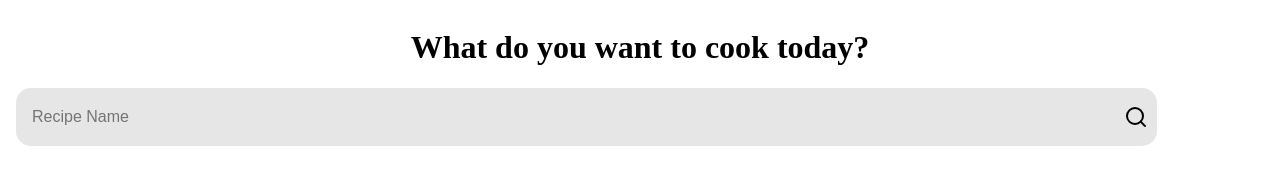
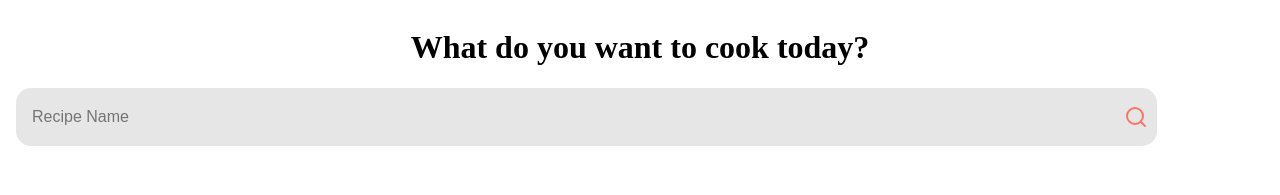
Before and after one commit to earthlymeg/api-tdd, a React (Create React App) app: page / in a window 1280 px wide. Shown: the top 195 px of the page. Built offline with nearby package versions, Linux system fonts and the light colour scheme.

Commit message:
added color propertie

```diff
--- a/src/components/Form.jsx
+++ b/src/components/Form.jsx
@@ -35,9 +35,7 @@ class Form extends React.Component {
             onChange={this.handleChange}
           ></input>
           {/* on click, make api call at parent */}
-          {/* <button type="submit"
-          onClick={e => this.handleSubmit(e)}
-          >Search</button> */}
+
           <FiSearch
           className="magnifying-glass"
           onClick={e => this.handleSubmit(e)}/>
--- a/src/styles/form.css
+++ b/src/styles/form.css
@@ -17,7 +17,8 @@ form {
     margin-left: -33px;
     height: 1.5rem;
     width: 1.5rem;
-    /* vertical-align: bottom; */
+    color:#FB7462;
+
 
 }
 
```
